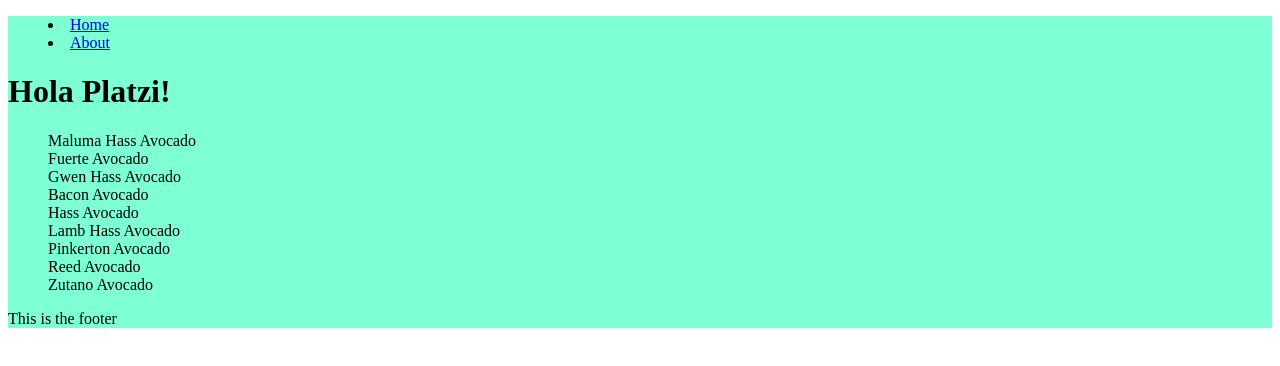
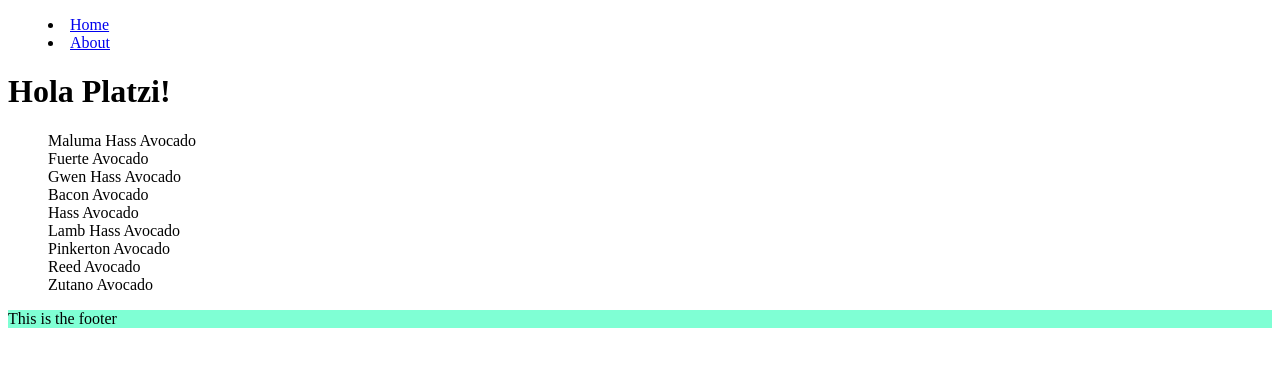
Before and after one commit to jpmjim/CNextjs, a Next.js app: page / in a window 1280 px wide. Shown: the top 366 px of the page. Built offline with nearby package versions, Linux system fonts and the light colour scheme.

Commit message:
Explora las soluciones de CSS en NextJS y su flexibilidad: styled jsx

```diff
--- a/components/Layout/Layout.tsx
+++ b/components/Layout/Layout.tsx
@@ -1,15 +1,15 @@
 import React from 'react'
 import Navbar from '@components/Navbar/Navbar'
-
 import styles from './layout.module.css'
 
 const Layout = ({ children }: { children: React.ReactNode }) => {
   return (
-    <div className={styles.container}>
+    <div>
       <Navbar />
       {children}
-      <footer>This is the footer</footer>
-    </div>)
+      <footer className={styles.container}>This is the footer</footer>
+    </div>
+  )
 }
 
 export default Layout
--- a/tsconfig.json
+++ b/tsconfig.json
@@ -32,5 +32,5 @@
     "**/*.ts",
     "**/*.tsx",
     "**/*.js",
-  ]
+  ],
 }
```
Also changed, not shown: 1 other file (tests, documents, lock files or other folders).
